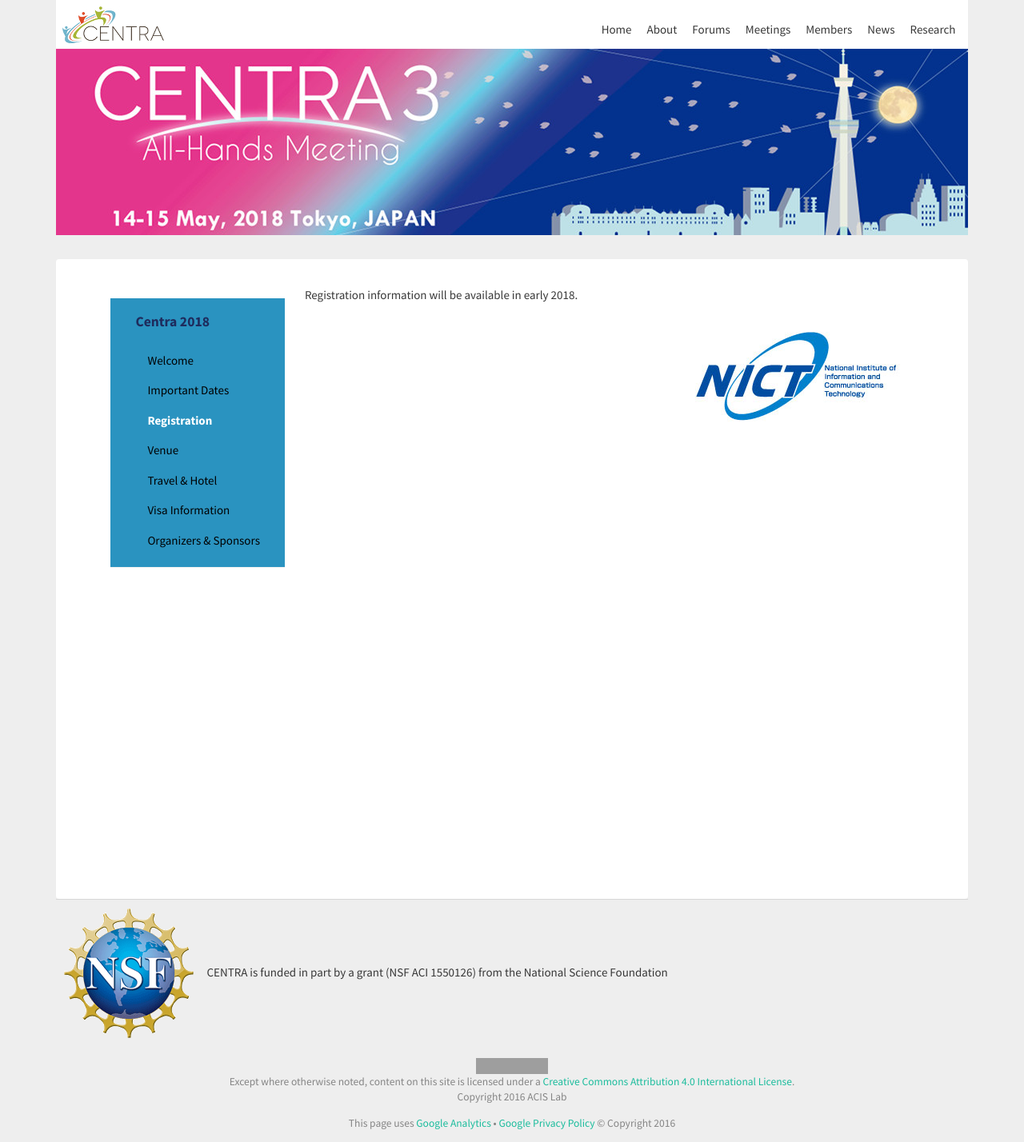
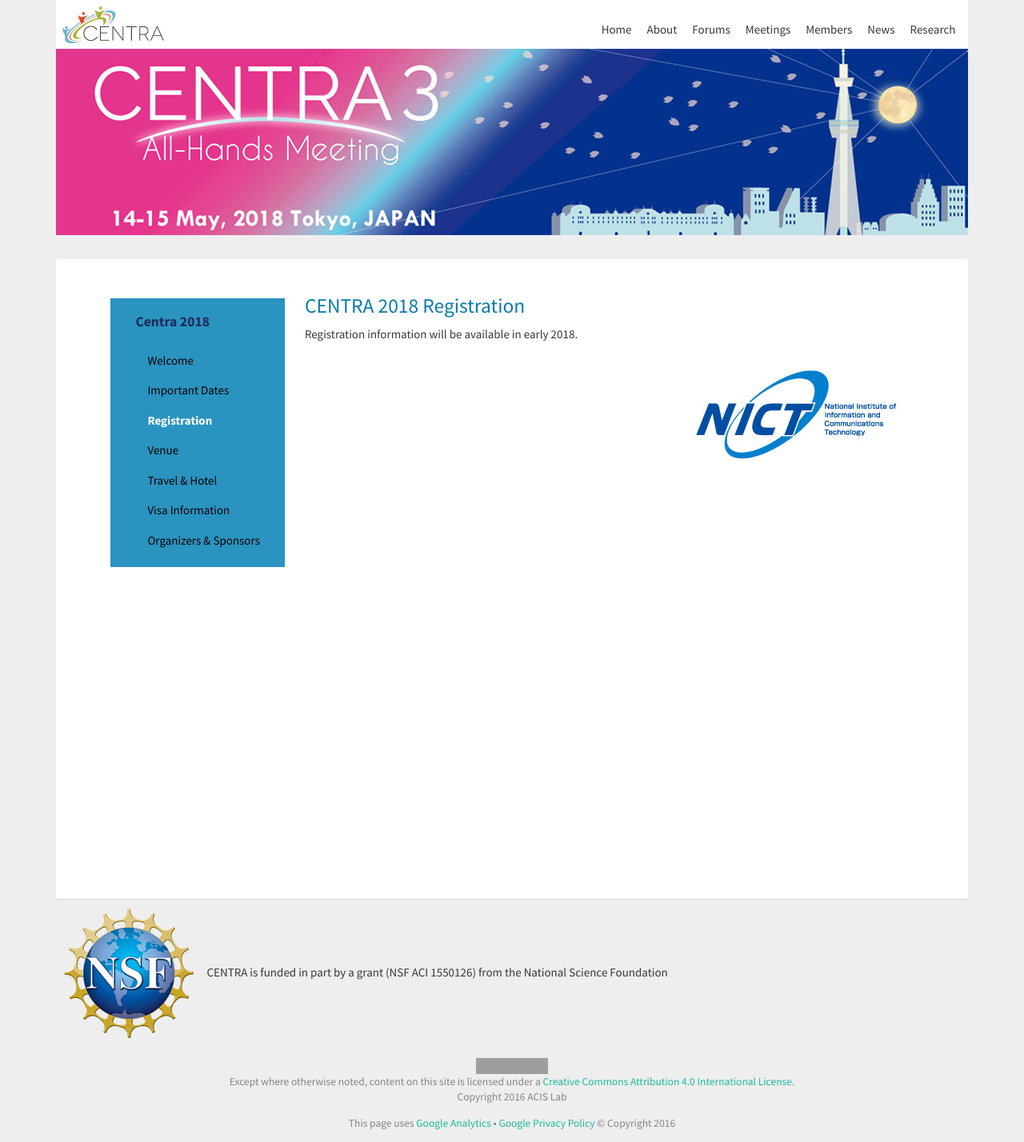
Before and after one commit to hmchou56/centra8, a Jekyll site: the page built from centra3/registration.md, in a window 1280 px wide. Shown: the whole page at 80% size. Built offline with Jekyll 4.4.1, drawn with Linux system fonts in a browser that asks for light colours; nearby versions of some CDN libraries; grey boxes are pictures that could not be loaded.

Commit message:
edited heading

```diff
--- a/centra3/registration.md
+++ b/centra3/registration.md
@@ -7,4 +7,7 @@
 hide: true
 ---
 
+
+## CENTRA 2018 Registration
+
 Registration information will be available in early 2018.
```
